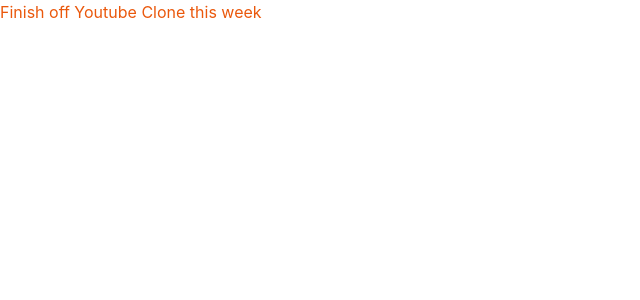
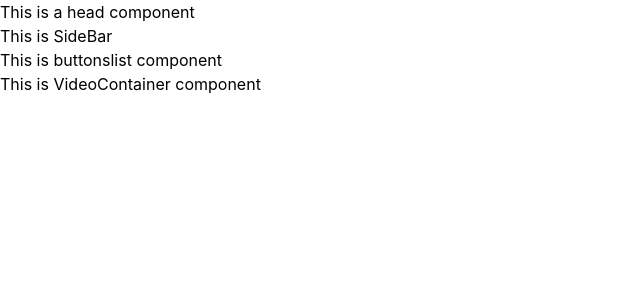
Before and after one commit to preetamvarun/YT_CLONE, a React (Create React App) app: page / in a window 1280 px wide. Shown: the top 300 px of the page, without its empty margins (0-640 px from the left). Built offline with nearby package versions, Linux system fonts and the light colour scheme.

Commit message:
I am starting to built head component

```diff
--- a/src/App.js
+++ b/src/App.js
@@ -1,10 +1,23 @@
 import './App.css';
+import Body from './components/Body';
+import Head from './components/Head';
 
 function App() {
   return (
     <div>
-      <h1 className='text-orange-600'>Finish off Youtube Clone this week</h1>
+      <Head />
+      <Body />
     </div>
+    /*
+      Head
+      Body
+        - Sidebar
+            -MenuItems
+        - MainBodyContainer
+            -ButtonsList
+            -VideoContainer
+              - VideCard
+    */
   );
 }
 
--- /dev/null
+++ b/src/components/Body.js
@@ -0,0 +1,13 @@
+import MainBodyContainer from './MainBodyContainer';
+import SideBar from './SideBar';
+
+const Body = () => {
+  return (
+    <div>
+      <SideBar />
+      <MainBodyContainer />
+    </div>
+  );
+};
+
+export default Body;
--- /dev/null
+++ b/src/components/ButtonsList.js
@@ -0,0 +1,9 @@
+const ButtonsList = () => {
+  return (
+    <div>
+      <h1>This is buttonslist component</h1>
+    </div>
+  );
+};
+
+export default ButtonsList;
--- /dev/null
+++ b/src/components/Head.js
@@ -0,0 +1,9 @@
+const Head = () => {
+  return (
+    <div>
+      <p>This is a head component</p>
+    </div>
+  );
+};
+
+export default Head;
--- /dev/null
+++ b/src/components/MainBodyContainer.js
@@ -0,0 +1,13 @@
+import ButtonsList from './ButtonsList';
+import VideoContainer from './VideoContainer';
+
+const MainBodyContainer = () => {
+  return (
+    <div>
+      <ButtonsList />
+      <VideoContainer />
+    </div>
+  );
+};
+
+export default MainBodyContainer;
--- /dev/null
+++ b/src/components/SideBar.js
@@ -0,0 +1,9 @@
+const SideBar = () => {
+  return (
+    <div>
+      <h1>This is SideBar</h1>
+    </div>
+  );
+};
+
+export default SideBar;
--- /dev/null
+++ b/src/components/VideoContainer.js
@@ -0,0 +1,9 @@
+const VideoContainer = () => {
+  return (
+    <div>
+      <p>This is VideoContainer component</p>
+    </div>
+  );
+};
+
+export default VideoContainer;
```
